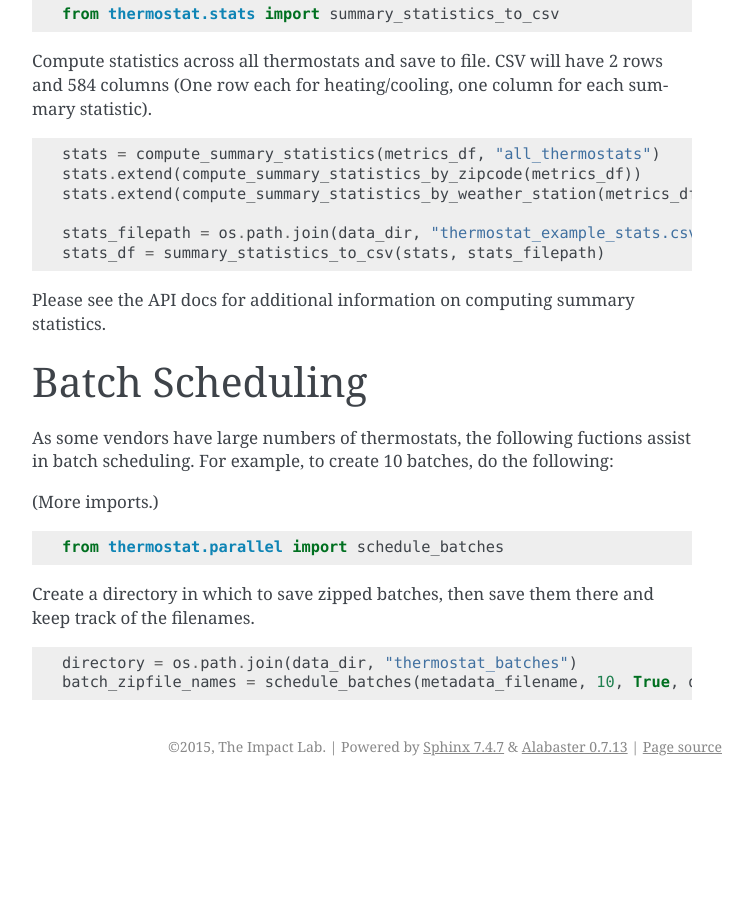
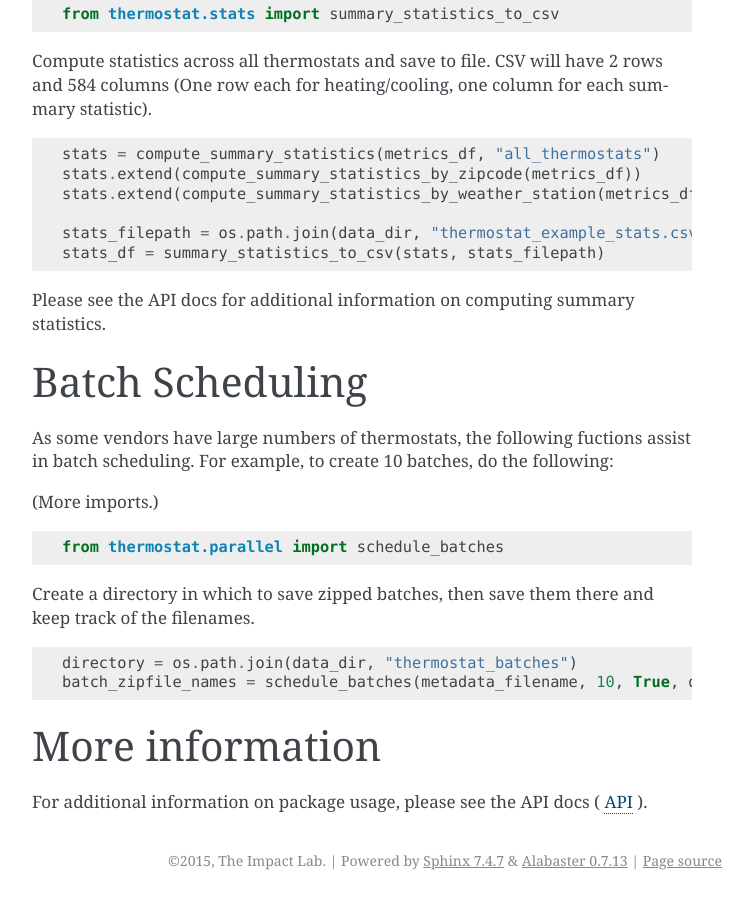
Before and after one commit to EPAENERGYSTAR/epathermostat, a Sphinx documentation site: the page built from docs/tutorial.rst, in a window 1280 px wide and 900 px high, scrolled down 8766 px. Shown: the whole window, without its empty margins (388-1141 px from the left). Built offline with Sphinx 7.4.7, drawn with Linux system fonts in a browser that asks for light colours; before the commit the page ends 9552 px from its top, so only the background shows below that.

Commit message:
Add reference to API docs

```diff
--- a/docs/api.rst
+++ b/docs/api.rst
@@ -1,3 +1,5 @@
+.. _thermostat-api:
+
 API
 ===
 
--- a/docs/tutorial.rst
+++ b/docs/tutorial.rst
@@ -282,3 +282,8 @@ keep track of the filenames.
 
     directory = os.path.join(data_dir, "thermostat_batches")
     batch_zipfile_names = schedule_batches(metadata_filename, 10, True, directory)
+
+More information
+================
+
+For additional information on package usage, please see the API docs ( :ref:`thermostat-api` ).
```
